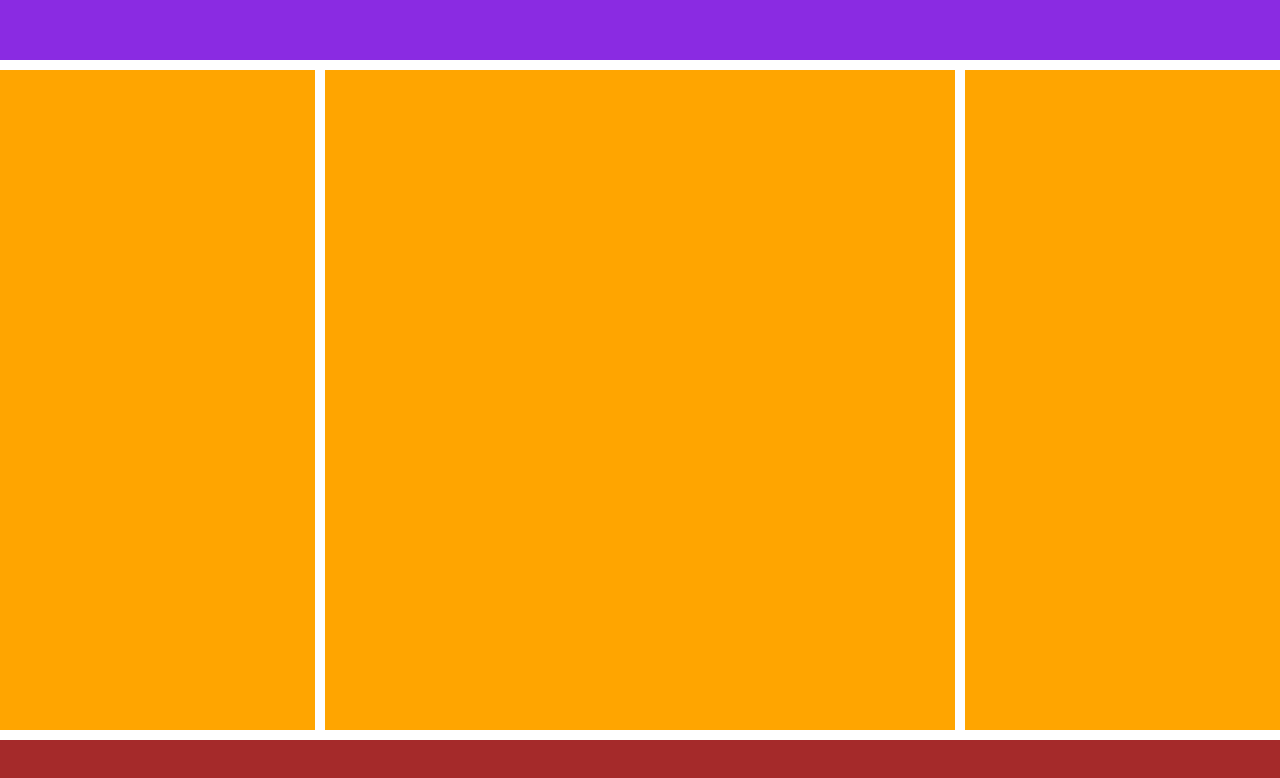
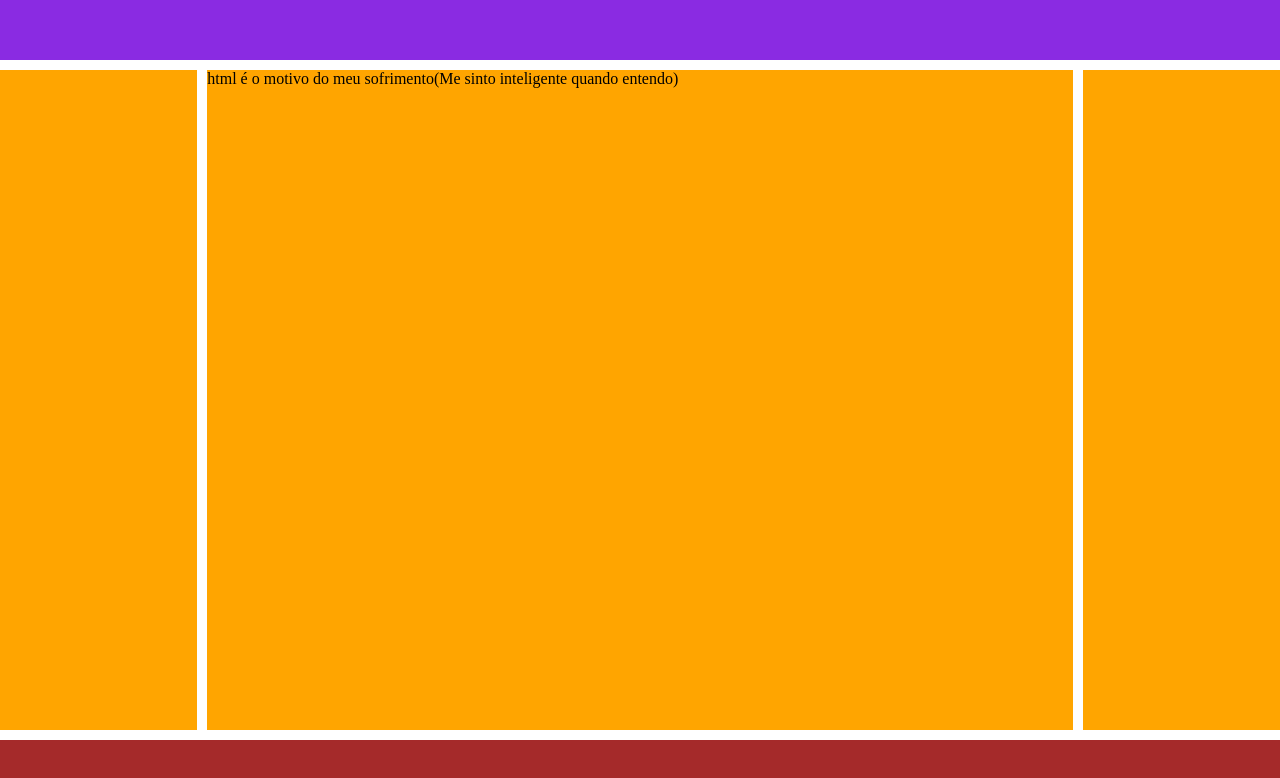
Before and after one commit to ifpi-picos/layout-responsivo-JJ3040, a plain HTML site: page Index.html in a window 1280 px wide. Drawn offline with Linux system fonts and the light colour scheme.

Commit message:
Atualizar o Index.html
Só pra ter algo

```diff
--- a/Index.html
+++ b/Index.html
@@ -10,7 +10,7 @@
   <header></header>
   <main>
     <div></div>
-    <div class="dobro"></div>
+    <div class="dobro">html é o motivo do meu sofrimento(Me sinto inteligente quando entendo)</div>
     <div></div>
   </main>
   <footer></footer>
```
